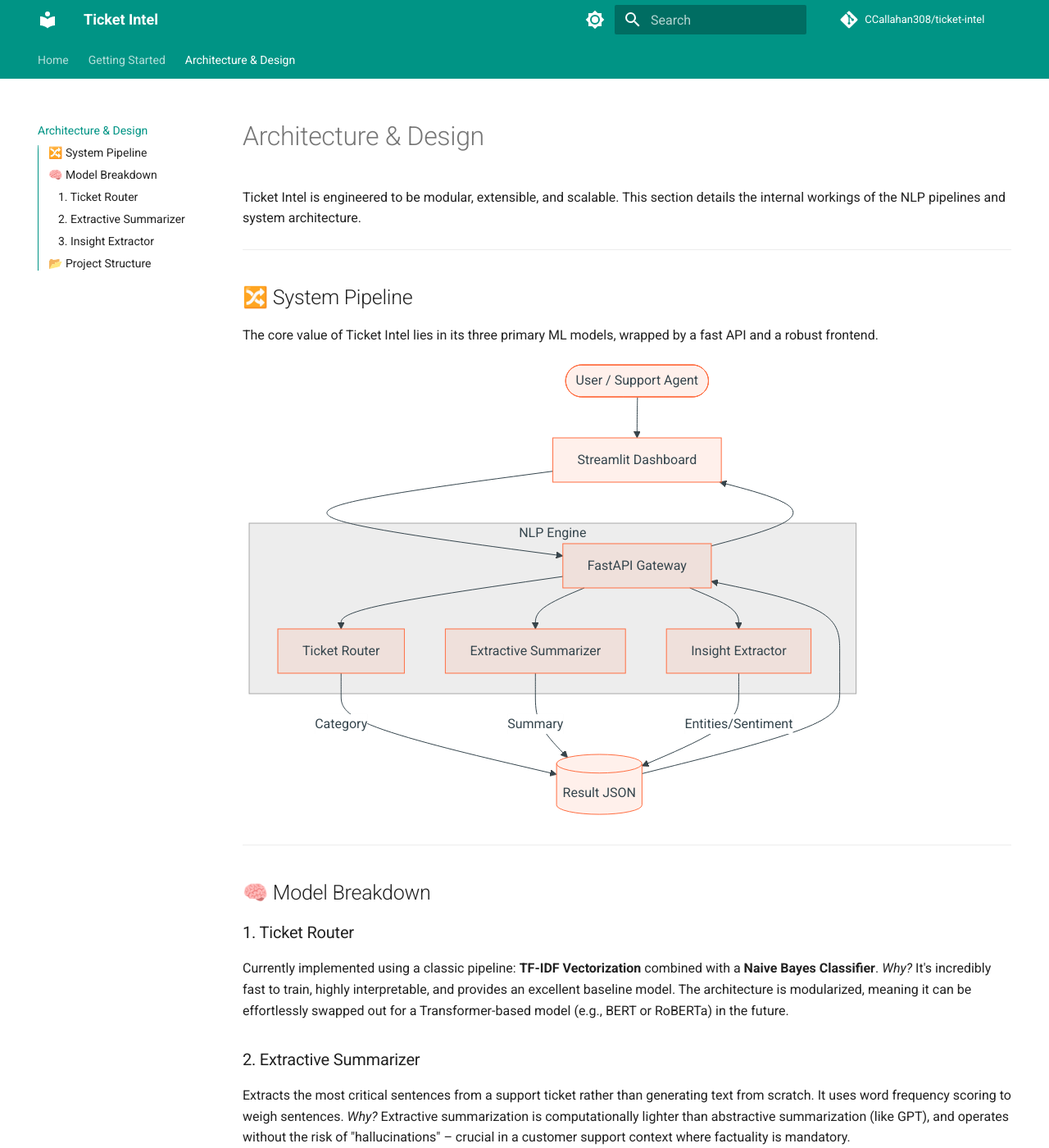
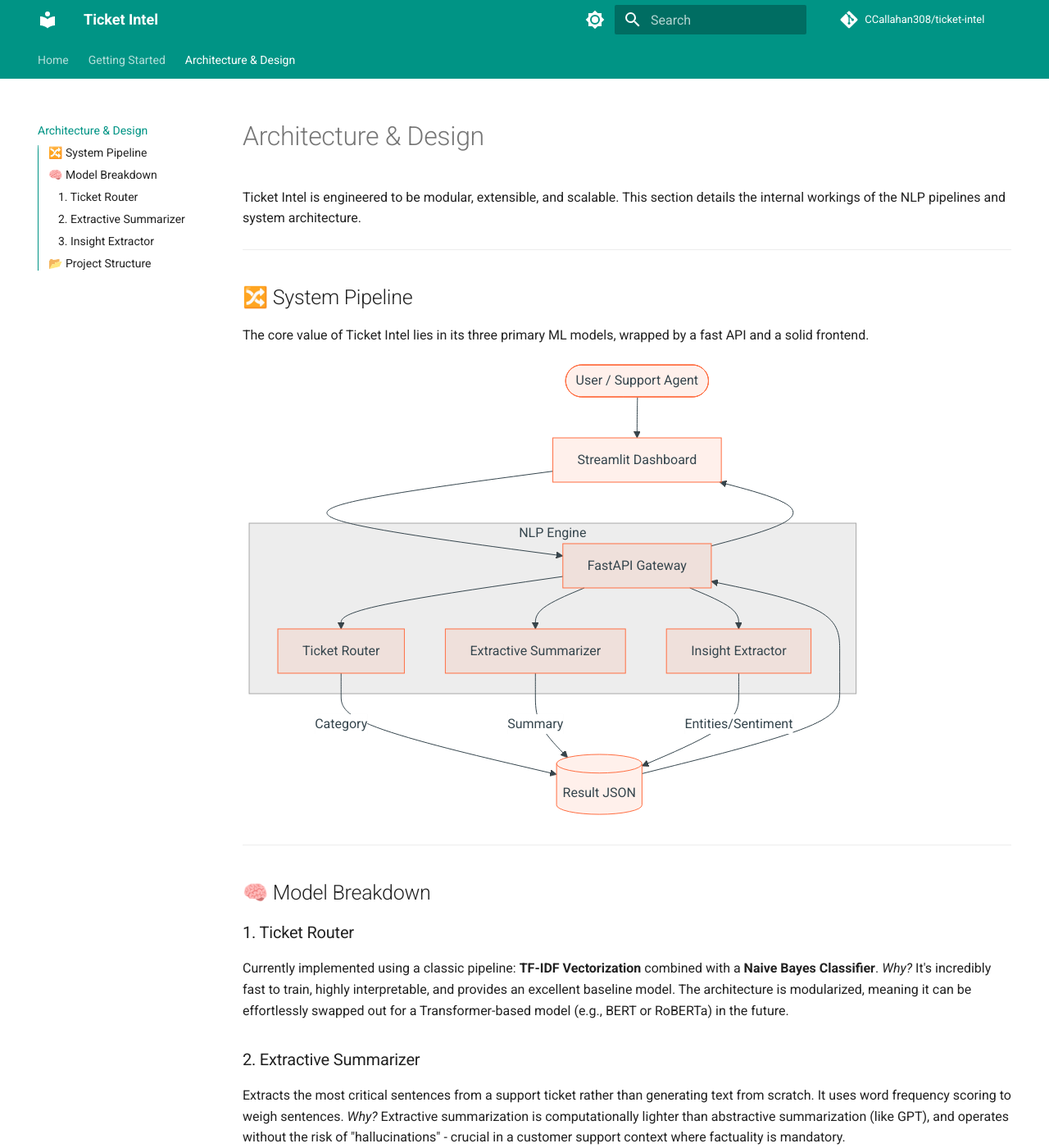
Before and after one commit to CCallahan308/ticket-intel, an MkDocs documentation site: the page built from docs/architecture.md, in a window 1280 px wide and 1400 px high. Shown: the whole window at 82% size. Built offline with MkDocs 1.6.1 and Material for MkDocs 9.7.7, drawn with Linux system fonts in a browser that asks for light colours; comment, search, counter and statistics services are not loaded; some of the changed text lies outside the part shown.

Commit message:
Fix em dashes and buzzwords

````diff
--- a/docs/architecture.md
+++ b/docs/architecture.md
@@ -6,7 +6,7 @@
 
 ## 🔀 System Pipeline
 
-The core value of Ticket Intel lies in its three primary ML models, wrapped by a fast API and a robust frontend.
+The core value of Ticket Intel lies in its three primary ML models, wrapped by a fast API and a solid frontend.
 
 ```mermaid
 graph TD
@@ -39,7 +39,7 @@
 ### 2. Extractive Summarizer
 
 Extracts the most critical sentences from a support ticket rather than generating text from scratch. It uses word frequency scoring to weigh sentences.
-*Why?* Extractive summarization is computationally lighter than abstractive summarization (like GPT), and operates without the risk of "hallucinations" – crucial in a customer support context where factuality is mandatory.
+*Why?* Extractive summarization is computationally lighter than abstractive summarization (like GPT), and operates without the risk of "hallucinations" - crucial in a customer support context where factuality is mandatory.
 
 ### 3. Insight Extractor
 
````
Also changed, not shown: other parts of docs/architecture.md (+1 -1 lines), README.md (+2 -2 lines).
